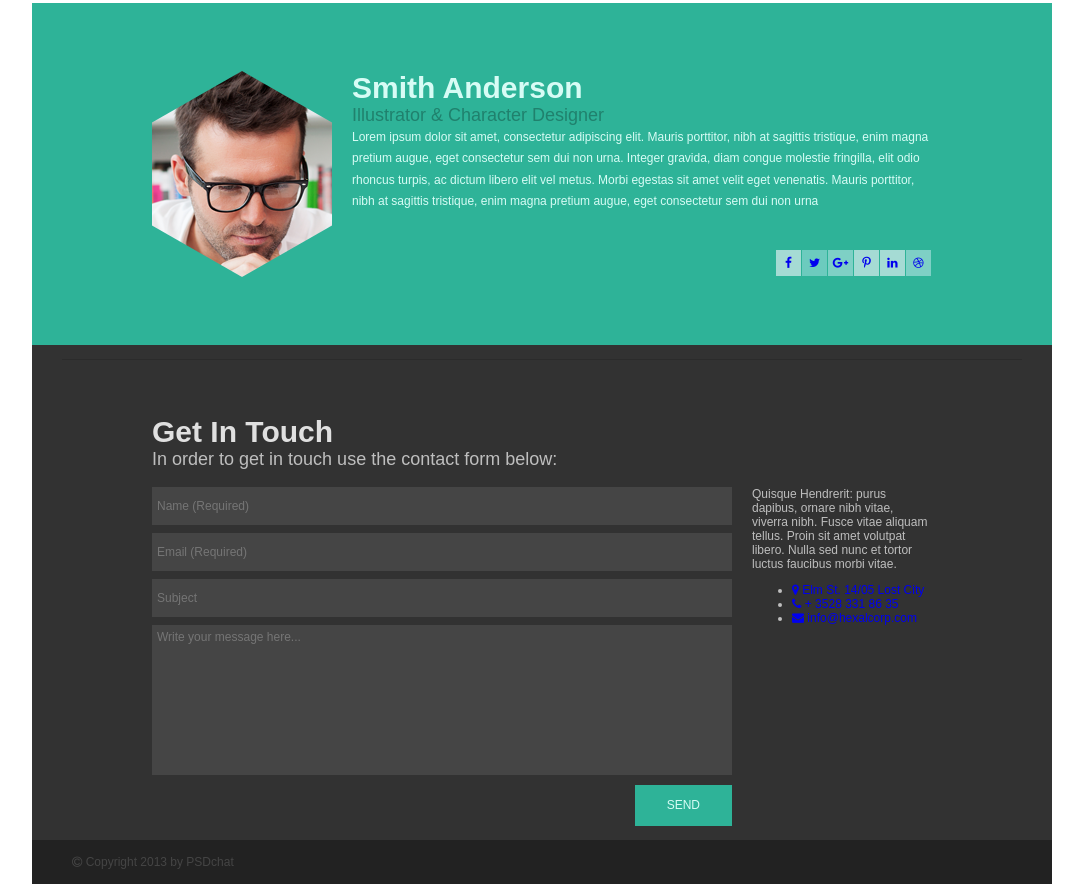
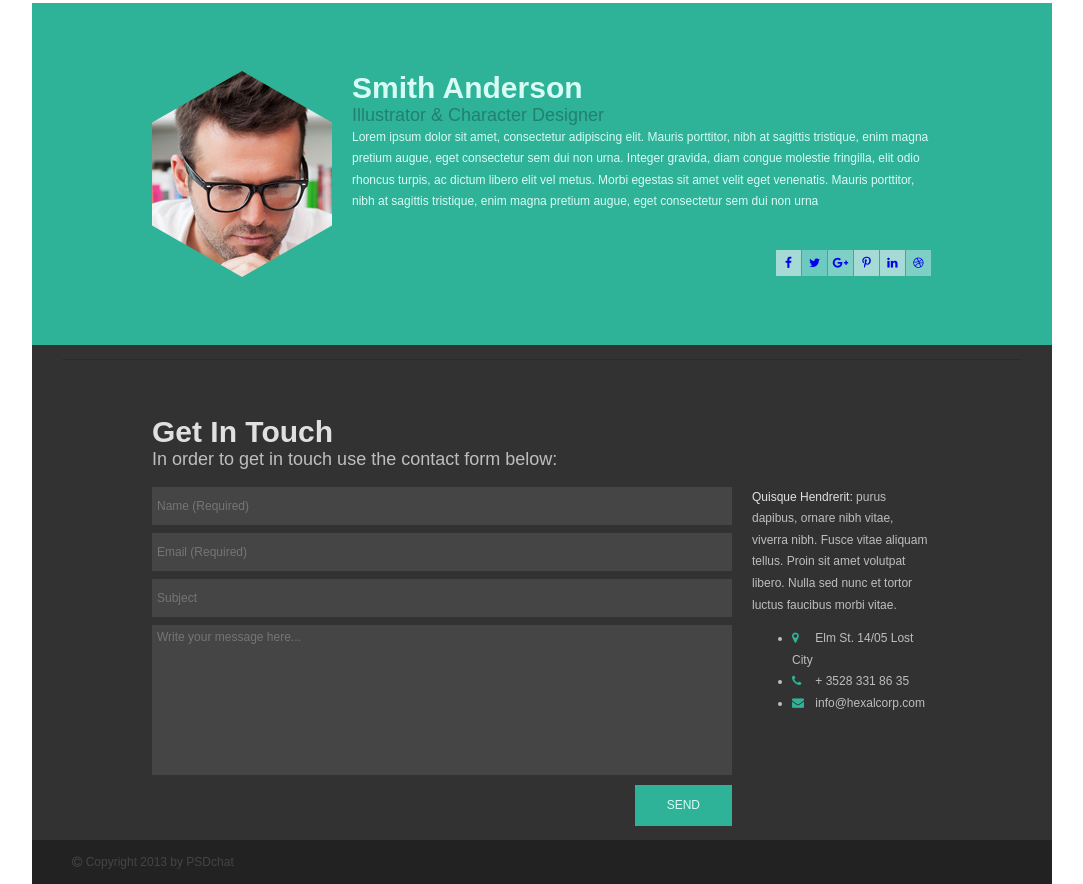
Before and after one commit to Jadgptw/rs-go-hexal, a plain HTML site: page index.html in a window 1280 px wide. Shown: the part 797-1681 px from the top of the page, without its empty margins (98-1181 px from the left). Drawn offline with Linux system fonts and the light colour scheme.

Commit message:
feat: add contacts styles

```diff
--- a/css/style.css
+++ b/css/style.css
@@ -330,12 +330,28 @@ input[type="radio"].visually-hidden {
 
 .contact-info {
   width: 180px;
+
+  font-size: 12px;
+  line-height: 21.6px;
 }
 
 .contact-info p {
   margin: 0;
 }
 
+.contact-info span {
+  color: #e0e0e0;
+}
+
+.contact-info a {
+  color: inherit;
+}
+
+.contact-info a > i {
+  display: inline-block;
+  width: 20px;
+  color: #2eb398;
+}
 
 .main-footer p{
   margin: 0;
```
